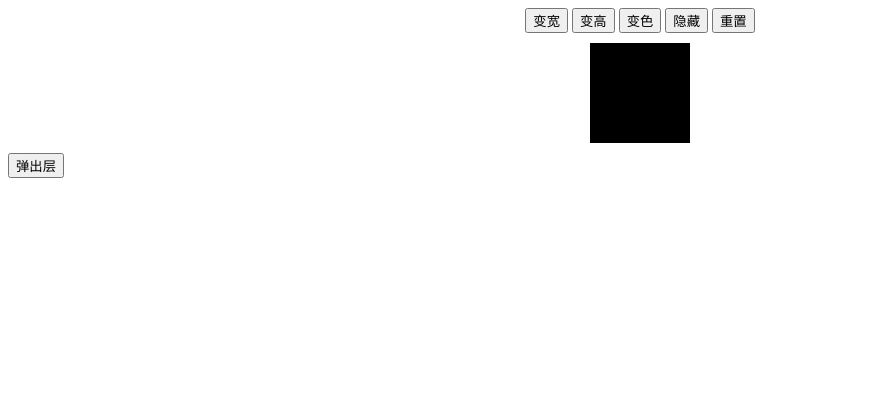
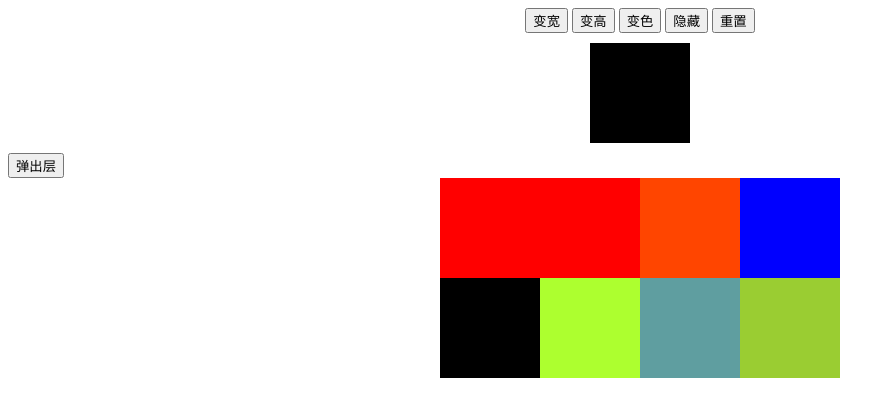
Before and after one commit to fashion1993/learnJsDemo, a plain HTML site: page test1.html in a window 1280 px wide. Shown: the whole page, without its empty margins (0-895 px from the left). Drawn offline with Linux system fonts and the light colour scheme.

Commit message:
add demo

```diff
--- a/test1.html
+++ b/test1.html
@@ -52,6 +52,23 @@
 		border:1px solid #f90;
 		padding:0 2px;
 	}
+	#box{
+		margin: 0 auto;
+		width: 400px;
+		height: 200px;
+		background: #cdcdcd;
+	}
+		#box div{
+			display: inline-block;
+			width: 100px;
+			height: 100px;
+			float: left;
+		}
+		#box div.first{
+			width: 200px;
+			height: 100px;
+			position: relative;
+		}
 	</style>
 </head>
 <body>
@@ -66,6 +83,15 @@
 	<div id="overlay"></div>
 	<div id="win"><h2><span id="close">x</span></h2></div>
 	<input type="button" value="弹出层" id="btn"/>
+	<div id="box">
+		<div class="first" style="background: red"></div>
+		<div style="background: orangered"></div>
+		<div style="background: blue"></div>
+		<div style="background: black"></div>
+		<div style="background: greenyellow"></div>
+		<div style="background: cadetblue"></div>
+		<div style="background: yellowgreen"></div>
+	</div>
 	<script>
 	window.onload = function(){
 		var changeStyle = function(elem,attr,value){
@@ -96,6 +122,12 @@
 			overlay.style.display = "none";
 			win.style.display = "none";
 		}
+		var aDiv = document.getElementById("box").getElementsByTagName("div");
+		for(var i=0;i<aDiv.length;i++){
+			aDiv[i].onmouseover = function(){
+				aDiv[0].style.background = this.style.background;
+			}
+		}
 	}
 	</script>
 </body>
```
